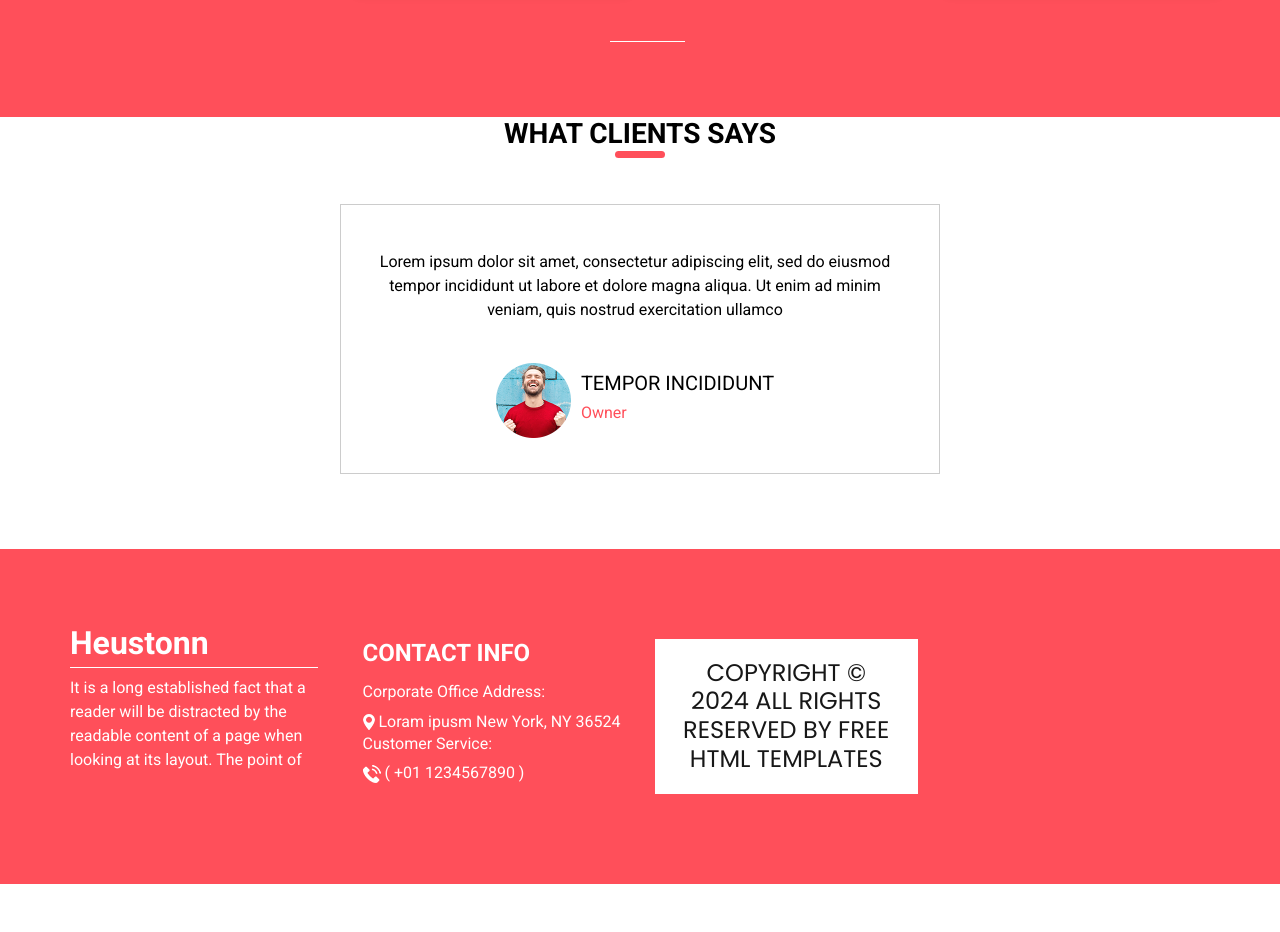
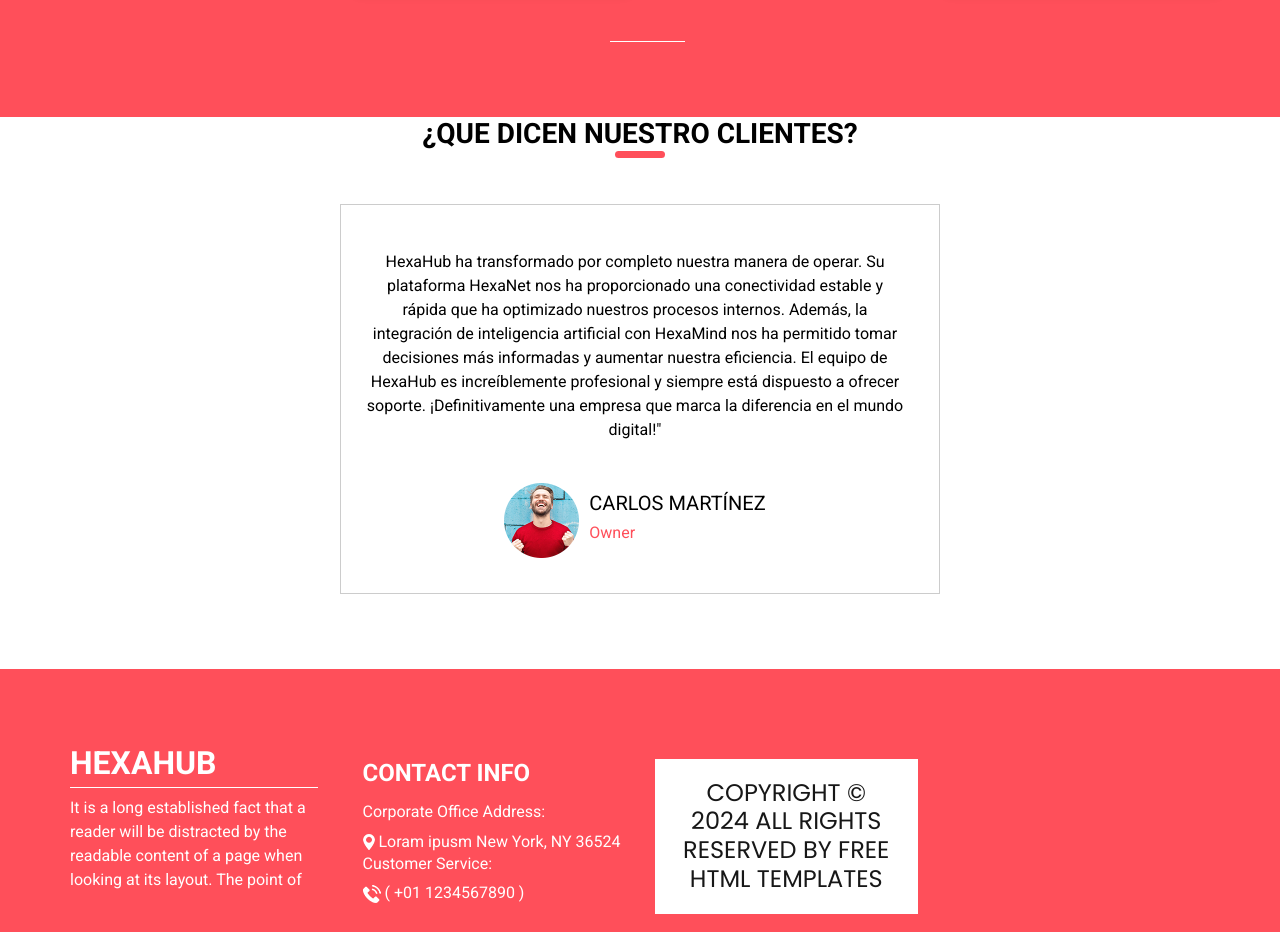
Before and after one commit to josuearmijos/Sokar01SB.github.io, a plain HTML site: page index.html in a window 1280 px wide. Shown: the part 2768-3700 px from the top of the page. Before the commit the page ends 3652 px from the top, so only its background shows below. Drawn offline with nearby package versions, Linux system fonts and the light colour scheme.

Commit message:
Cliente reseña

```diff
--- a/index.html
+++ b/index.html
@@ -390,15 +390,14 @@ Transformación Digital y Comunidad: Brindar consultoría especializada para imp
       <div class="container">
         <div class="custom_heading-container">
           <h3 class=" ">
-            What clients says
+            ¿Que dicen nuestro clientes?
           </h3>
         </div>
         <div class="layout_padding2-top">
           <div class="client_container">
             <div class="detail-box">
               <p>
-                Lorem ipsum dolor sit amet, consectetur adipiscing elit, sed do eiusmod tempor incididunt ut labore et
-                dolore magna aliqua. Ut enim ad minim veniam, quis nostrud exercitation ullamco
+                HexaHub ha transformado por completo nuestra manera de operar. Su plataforma HexaNet nos ha proporcionado una conectividad estable y rápida que ha optimizado nuestros procesos internos. Además, la integración de inteligencia artificial con HexaMind nos ha permitido tomar decisiones más informadas y aumentar nuestra eficiencia. El equipo de HexaHub es increíblemente profesional y siempre está dispuesto a ofrecer soporte. ¡Definitivamente una empresa que marca la diferencia en el mundo digital!"
               </p>
             </div>
             <div class="client_id">
@@ -407,7 +406,7 @@ Transformación Digital y Comunidad: Brindar consultoría especializada para imp
               </div>
               <div class="name">
                 <h5>
-                  tempor incididunt
+                  Carlos Martínez
                 </h5>
                 <h6>
                   Owner
@@ -425,7 +424,7 @@ Transformación Digital y Comunidad: Brindar consultoría especializada para imp
           <div class="col-md-3">
             <div class="info-logo">
               <h2>
-                Heustonn
+                HEXAHUB
               </h2>
               <p>
                 It is a long established fact that a reader will be distracted by the readable content of a page when
```
